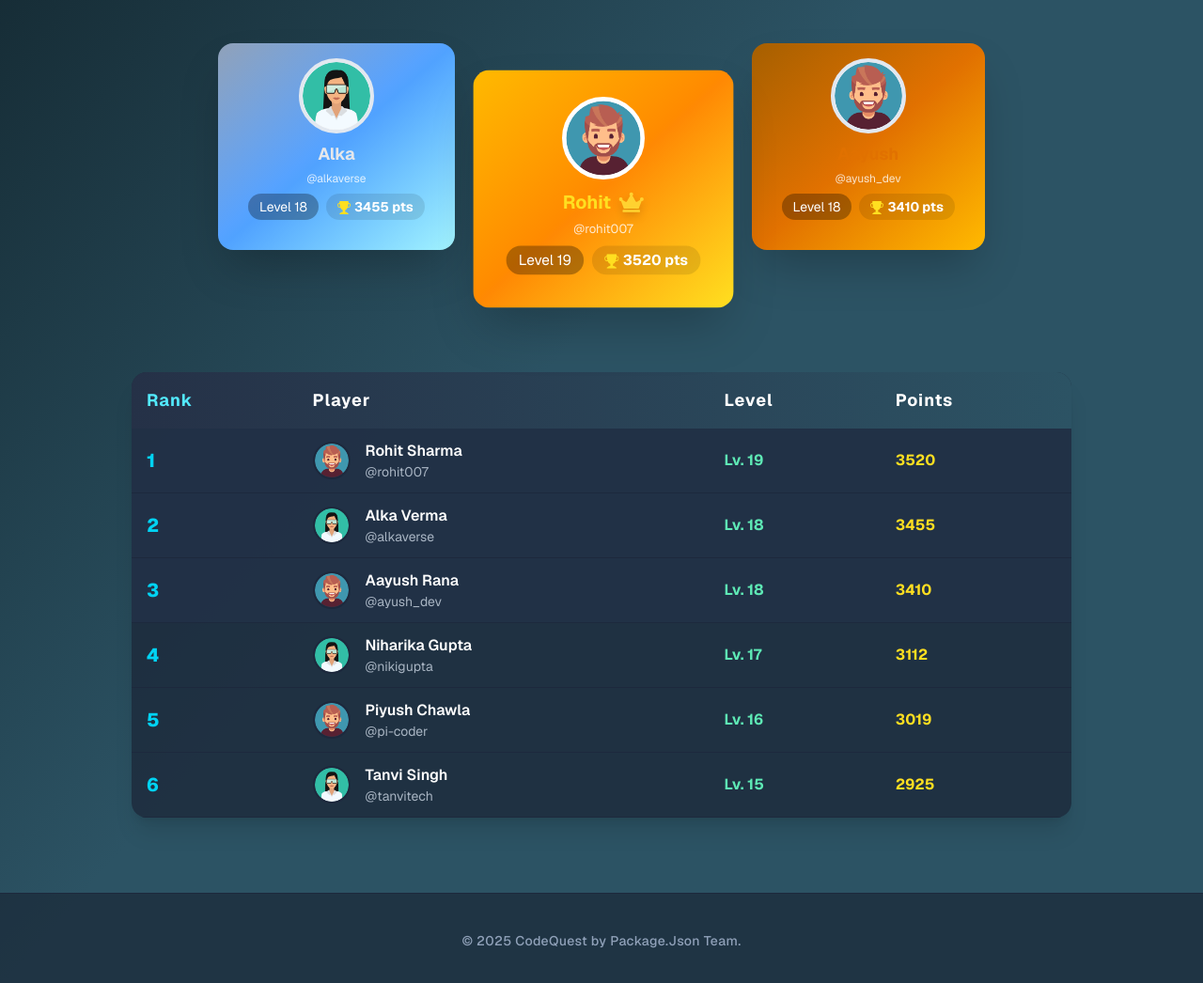
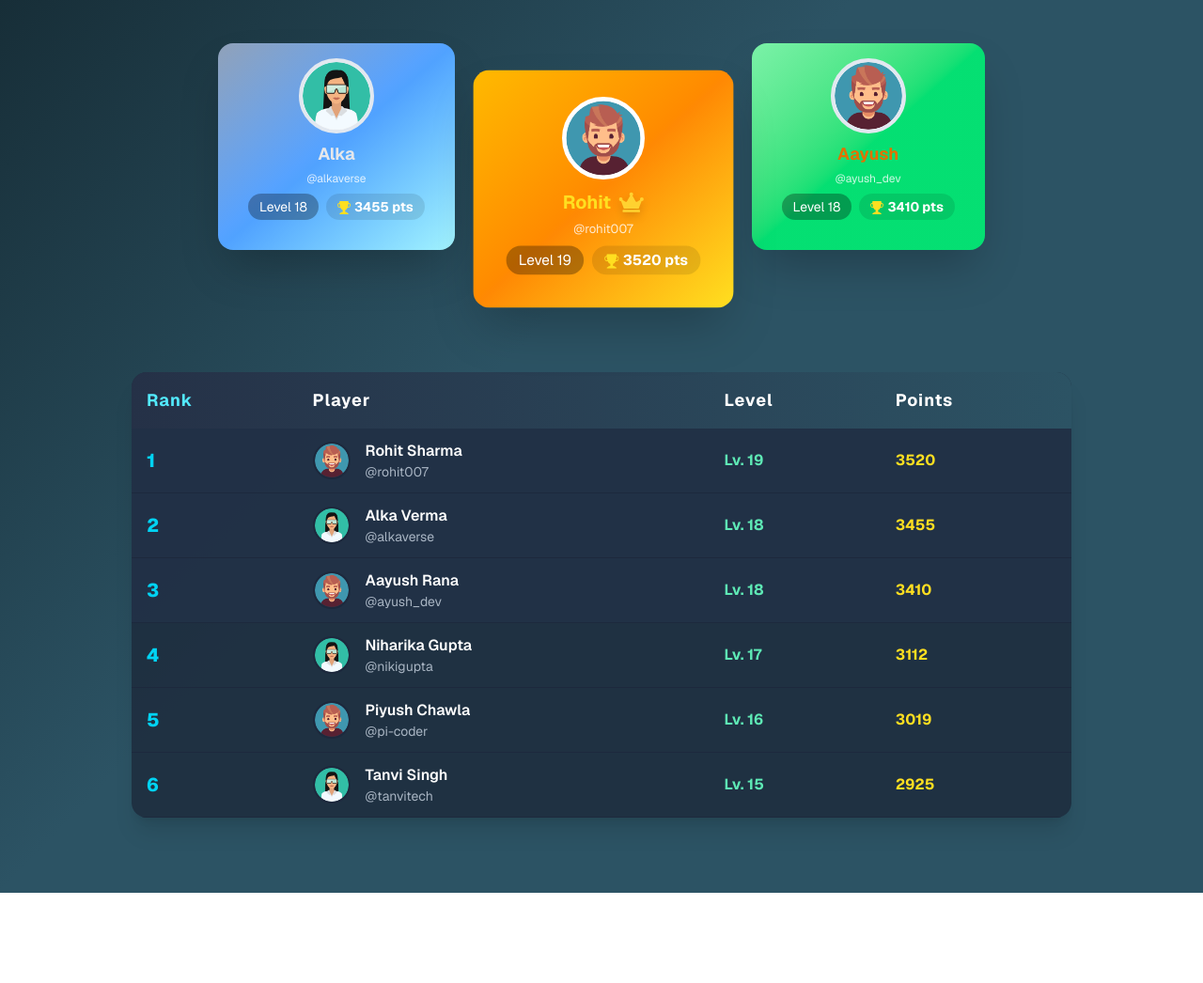
Before and after one commit to YashGupta2116/codequest, a Next.js app: page /leaderboard in a window 1280 px wide. Shown: the part 390-1436 px from the top of the page at 94% size. After the commit the page ends 1340 px from the top, so only its background shows below. Built offline with nearby package versions, Linux system fonts and the light colour scheme; no server answers; sample sign-in values are in the browser's storage.

Commit message:
loading scrren at courses

```diff
--- a/app/(root)/leaderboard/page.jsx
+++ b/app/(root)/leaderboard/page.jsx
@@ -4,7 +4,7 @@ import { motion } from "framer-motion";
 import { FaCrown, FaChevronUp, FaSearch } from "react-icons/fa";
 import { BsTrophyFill } from "react-icons/bs";
 
-// Example Leaderboard Data (replace with your API/data)
+
 const leaderboard = [
   {
     name: "Rohit Sharma",
@@ -51,9 +51,9 @@ const leaderboard = [
 ];
 
 const trophyGradients = [
-  "from-amber-400 via-orange-400 to-yellow-300", // 1st
-  "from-slate-400 via-blue-400 to-cyan-200", // 2nd
-  "from-yellow-700 via-amber-600 to-amber-400", // 3rd
+  "from-amber-400 via-orange-400 to-yellow-300",
+  "from-slate-400 via-blue-400 to-cyan-200",
+  "from-green-300 via-green-400 to-green-400",
 ];
 
 export default function LeaderBoardPage() {
@@ -67,7 +67,7 @@ export default function LeaderBoardPage() {
   return (
     <div className="min-h-screen w-full bg-gradient-to-br from-[#0F2027] via-[#2C5364] to-[#2C5364] text-white font-sans overflow-x-hidden flex flex-col">
 
-      {/* Header */}
+
       <header className="w-full mt-20 py-14 text-center">
         <motion.h1
           initial={{ opacity: 0, y: 40 }}
@@ -82,7 +82,7 @@ export default function LeaderBoardPage() {
         </div>
       </header>
 
-      {/* Search Bar */}
+
       <div className="flex items-center justify-center mt-2 mb-12">
         <div className="flex items-center bg-[#182b39] rounded-full px-5 py-3 w-full max-w-md shadow-inner ring-1 ring-blue-800/20">
           <FaSearch className="mr-3 text-cyan-400 text-lg" />
@@ -96,7 +96,7 @@ export default function LeaderBoardPage() {
         </div>
       </div>
 
-      {/* Podium Section */}
+
       <section className="mx-auto mb-20 flex items-end justify-center gap-8 max-w-4xl w-full px-8">
         {[1, 0, 2].map((idx, order) => {
           const user = filteredLeaderboard[idx];
@@ -116,7 +116,7 @@ export default function LeaderBoardPage() {
                 marginBottom: order === 1 ? 0 : 50,
               }}
             >
-              {/* Avatar */}
+
               <div className={`w-20 h-20 rounded-full border-4 ${order === 1 ? "border-white" : "border-slate-200"} overflow-hidden bg-white mb-2`}>
                 <img
                   src={user.avatar}
@@ -124,7 +124,7 @@ export default function LeaderBoardPage() {
                   alt={user.name}
                 />
               </div>
-              {/* Name & Crown */}
+
               <div className="flex items-center gap-1">
                 <span className={`text-lg font-bold ${idx === 0 ? "text-yellow-300" : idx === 1 ? "text-gray-200" : "text-amber-600"}`}>
                   {user.name.split(" ")[0]}
@@ -144,7 +144,7 @@ export default function LeaderBoardPage() {
         })}
       </section>
 
-      {/* Main Table */}
+
       <section className="flex-1 w-full max-w-5xl mx-auto px-3 pb-20">
         <div className="rounded-2xl overflow-hidden shadow-xl bg-[#1C293A]/80">
           <table className="w-full text-left">
@@ -189,11 +189,6 @@ export default function LeaderBoardPage() {
           </table>
         </div>
       </section>
-
-      {/* Footer */}
-      <footer className="py-10 border-t border-slate-800 bg-[#172030]/60 text-center text-slate-400 text-sm font-medium tracking-wide">
-        © 2025 CodeQuest by Package.Json Team.
-      </footer>
     </div>
   );
 }
```
